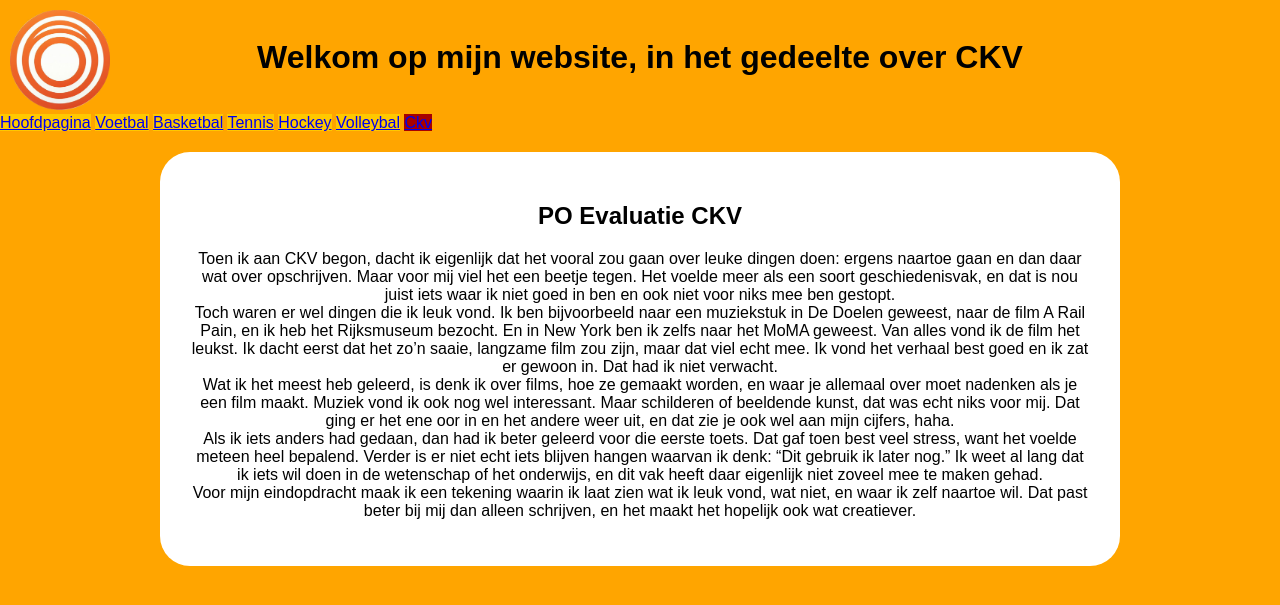
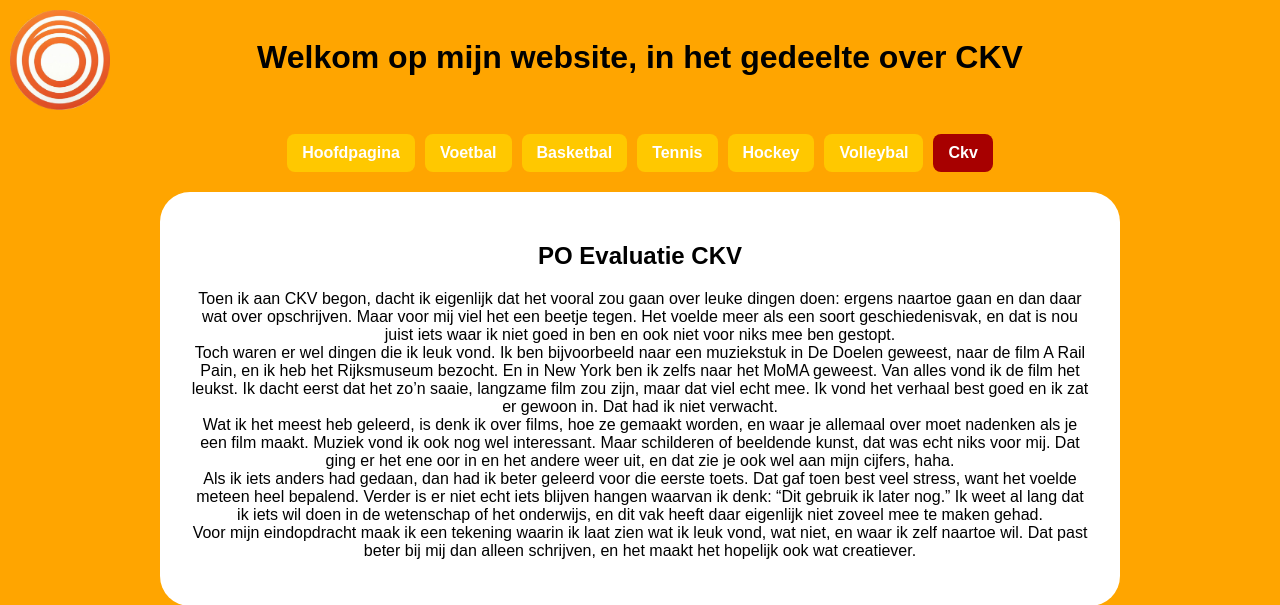
Before and after one commit to timveldhoven/822840.nl, a PHP site: page /ckv.html in a window 1280 px wide. Shown: the top 605 px of the page. Run offline with PHP 8.4, Linux system fonts and the light colour scheme.

Commit message:
Update styles.css

```diff
--- a/public_html/styles.css
+++ b/public_html/styles.css
@@ -96,7 +96,22 @@ h1 {
 
 
 /* Navigatieknoppen */
-nav,
+nav {
+  display: flex;
+  flex-wrap: wrap;
+  justify-content: center;
+  gap: 10px;
+  margin-top: 20px;
+}
+
+nav a {
+  padding: 10px 15px;
+  border-radius: 8px;
+  text-decoration: none;
+  font-weight: bold;
+  color: white;
+}
+
 .12 {
   display: flex;
   flex-wrap: wrap;
@@ -105,7 +120,6 @@ nav,
   margin-top: 20px;
 }
 
-nav a,
 .12 {
   padding: 10px 15px;
   border-radius: 8px;
@@ -113,6 +127,7 @@ nav a,
   font-weight: bold;
   color: white;
 }
+
 
 /* Kleuren per link */
 .home { background-color: rgba(255, 200, 0, 1); }
```
